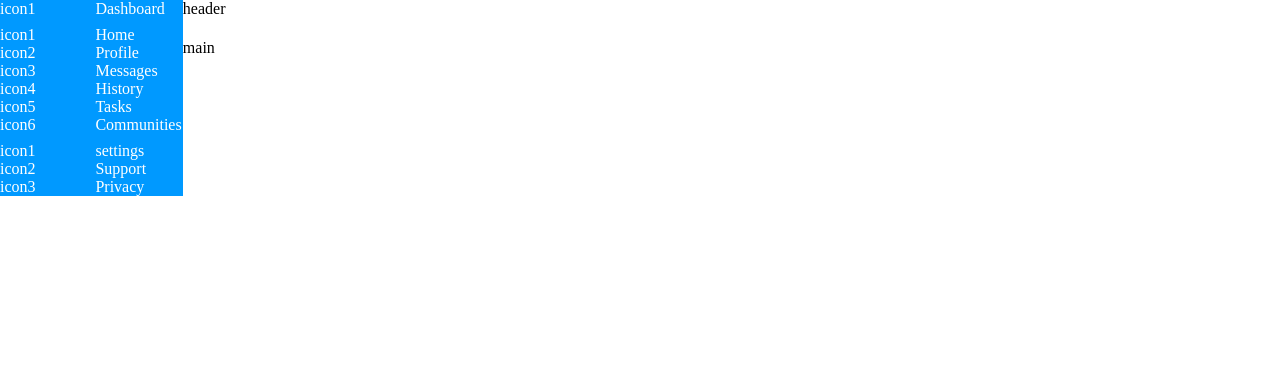
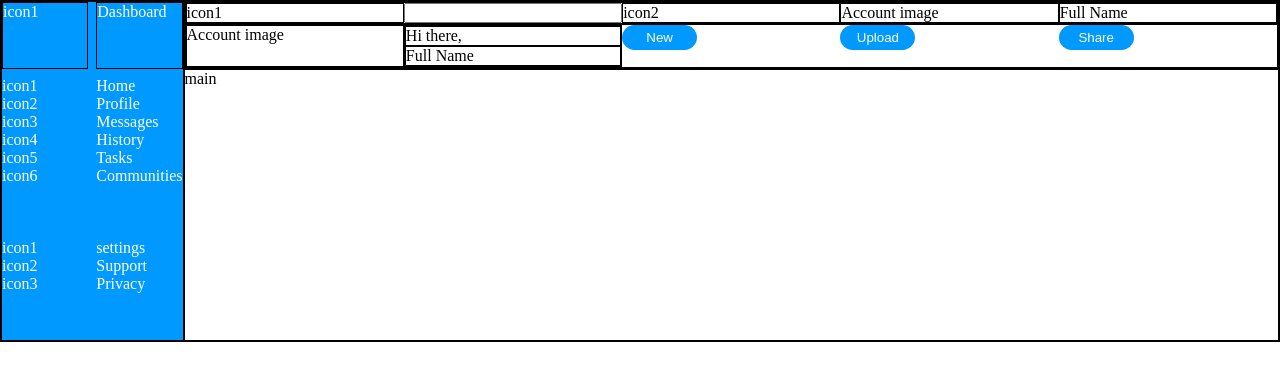
Before and after one commit to AbdellatifAH/Admin-Dashboard, a plain HTML site: page index.html in a window 1280 px wide. Drawn offline with Linux system fonts and the light colour scheme.

Commit message:
Added header content Added initial css styling to heading

```diff
--- a/index.html
+++ b/index.html
@@ -40,7 +40,25 @@
                 <li>Privacy</li>
             </ul>
         </div>
-        <div class="header">header</div>
+        <div class="header">
+            <div class="first-part">
+                <div>icon1</div>
+                <input>
+                <div>icon2</div>
+                <div>Account image</div>
+                <div>Full Name</div>
+            </div>
+            <div class="second-part">
+                <div>Account image</div>
+                <div>
+                    <div>Hi there, </div>
+                    <div>Full Name</div>
+                </div>
+                <button class="accentBW">New</button>
+                <button class="accentBW">Upload</button>
+                <button class="accentBW">Share</button>
+            </div>
+        </div>
         <div class="main">main</div>
     </div>
 </body>
--- a/style.css
+++ b/style.css
@@ -2,6 +2,10 @@
     box-sizing: border-box;
     padding: 0;
     margin: 0;
+}
+
+div {
+    border: 1px solid black;
 }
 
 .container {
@@ -27,6 +31,24 @@
 
 .header {
     grid-area: header;
+    display: grid;
+}
+
+.header>.first-part {
+    display: grid;
+    grid-template-columns: repeat(5, 1fr);
+}
+
+.header>.second-part {
+    display: grid;
+    grid-template-columns: repeat(5, 1fr);
+}
+
+button {
+    height: 25px;
+    width: 75px;
+    border: 0;
+    border-radius: 20px;
 }
 
 .main {
```
